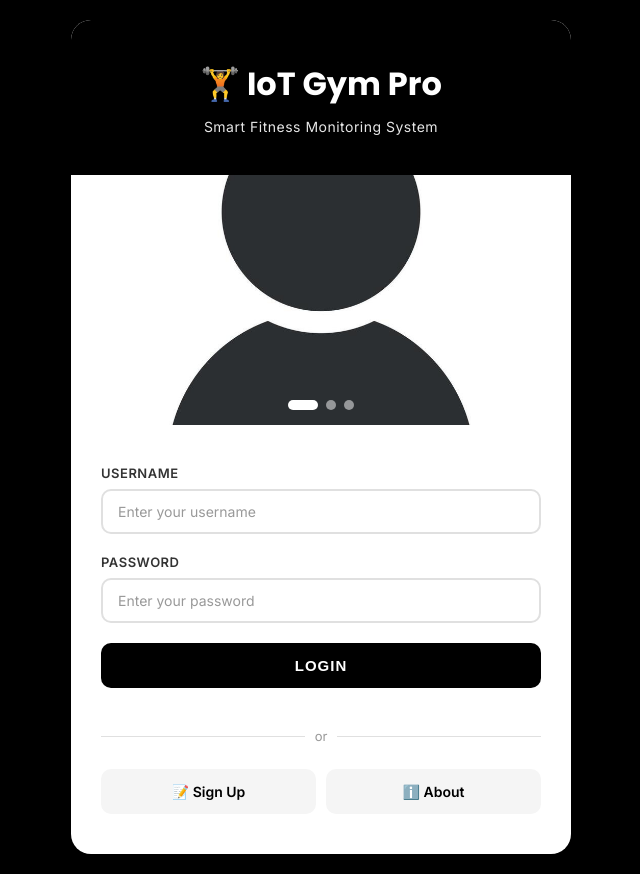
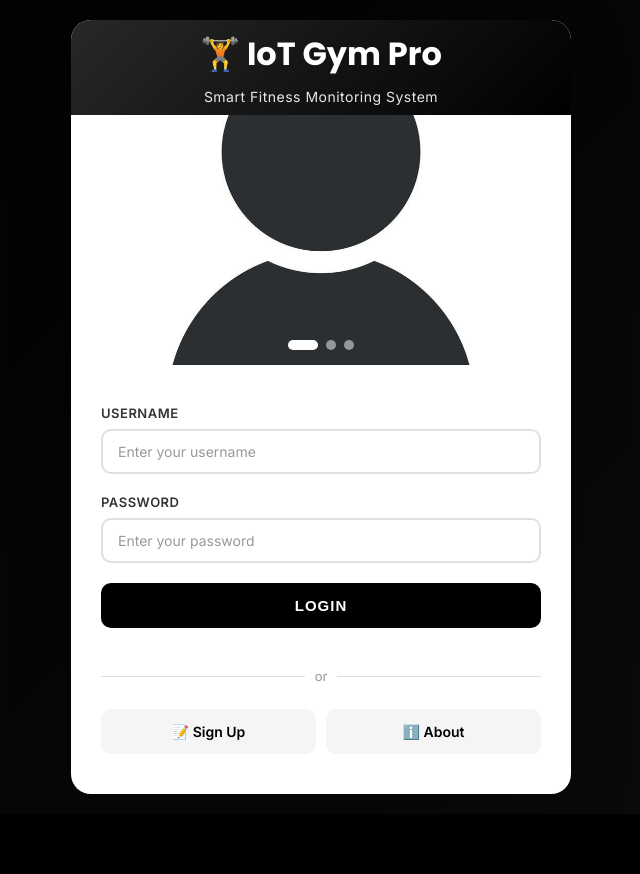
Before and after one commit to IskandarAbdullah/ISKApp, a Flask app: page / in a window 1280 px wide. Shown: the whole page, without its empty margins (319-959 px from the left). After the commit the page ends 794 px from the top, so only its background shows below. Run offline with Flask 3, Linux system fonts and the light colour scheme.

Commit message:
Update logo and enhance background styles for improved UI consistency

```diff
--- a/templates/Home.html
+++ b/templates/Home.html
@@ -14,7 +14,7 @@
 
         body {
             font-family: 'Inter', sans-serif;
-            background: linear-gradient(135deg, #000000 0%, #000000 100%);
+            background: linear-gradient(135deg, #000000 0%, #0c0c0c 100%);
             min-height: 100vh;
             display: flex;
             align-items: center;
@@ -23,7 +23,7 @@
         }
 
         .container {
-            background: white;
+            background: rgb(255, 255, 255);
             border-radius: 20px;
             box-shadow: 0 20px 60px rgba(0, 0, 0, 0.3);
             overflow: hidden;
@@ -38,9 +38,9 @@
         }
 
         .header {
-            background: linear-gradient(135deg, #000000 0%, #000000 100%);
+            background: linear-gradient(135deg, #292828 0%, #000000 100%);
             color: white;
-            padding: 40px 30px;
+            padding: 10px 30px;
             text-align: center;
         }
 
```
Also changed, not shown: static/logo.svg (added), static/manifest.json.
